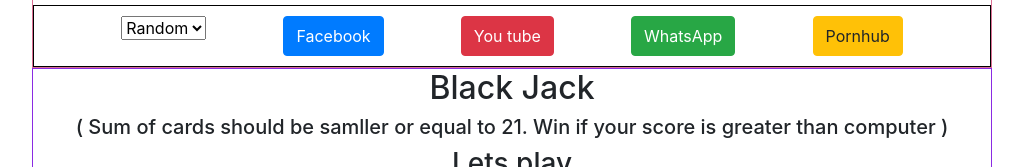
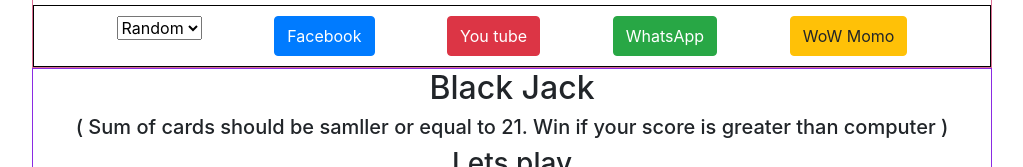
Before and after one commit to SaunakNandi/Games-and-Fun, a plain HTML site: page index.html in a window 1280 px wide. Shown: the part 547-714 px from the top of the page, without its empty margins (128-1151 px from the left). Drawn offline with nearby package versions, Linux system fonts and the light colour scheme.

Commit message:
Update index.html

```diff
--- a/index.html
+++ b/index.html
@@ -59,7 +59,7 @@
             <button class="btn btn-primary">Facebook</button>
             <button class="btn btn-danger">You tube</button>
             <button class="btn btn-success">WhatsApp</button>
-            <button class="btn btn-warning">Pornhub</button>
+            <button class="btn btn-warning">WoW Momo</button>
 
         </div>
     </div>
```
